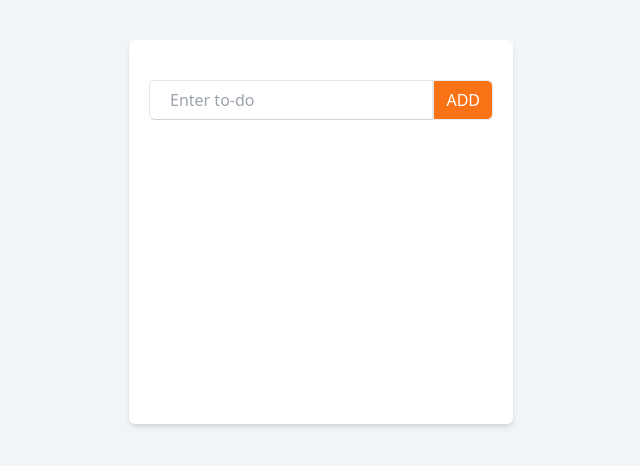
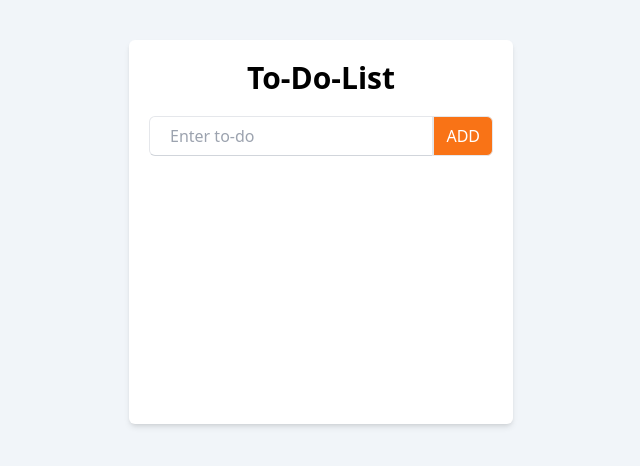
Before and after one commit to riyyan-optiverse/Landing-page-reactjs, a React (Vite) app: page / in a window 1280 px wide. Shown: the top 466 px of the page, without its empty margins (319-959 px from the left). Built offline with nearby package versions, Linux system fonts and the light colour scheme.

Commit message:
added some changes

```diff
--- a/src/App.jsx
+++ b/src/App.jsx
@@ -29,6 +29,9 @@ const APP = () => {
       <div className=" bg-slate-100 h-screen flex  justify-center">
         <div className="w-96 min-h-96 max-h-96 overflow-y-auto bg-white shadow-md rounded-md mt-10 hover:shadow-xl transition-shadow duration-300 ">
           <div className="p-5">
+            <div className="flex justify-center">
+              <p className="text-3xl font-semibold">To-Do-List</p>
+            </div>
             <div className="flex justify-start  mt-5">
               <input
                 type="text"
@@ -44,8 +47,8 @@ const APP = () => {
                 ADD
               </button>
             </div>
-            <div className="mt-3 p-1 ">
-              <ul className="flex flex-col justify-start gap-2">
+            <div className="mt-3 p-1 overflow-y-auto ">
+              <ul className="flex flex-col justify-start gap-2 ">
                 {todos.map((todo, index) => (
                   <li
                     key={index}
```
